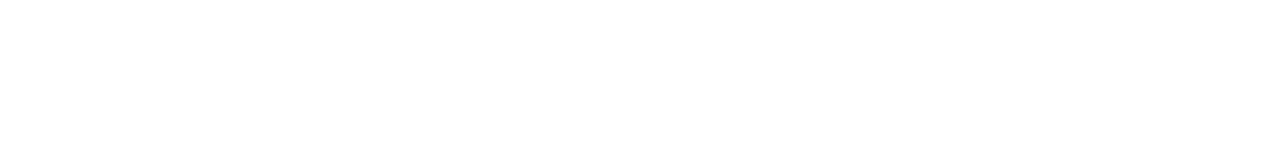
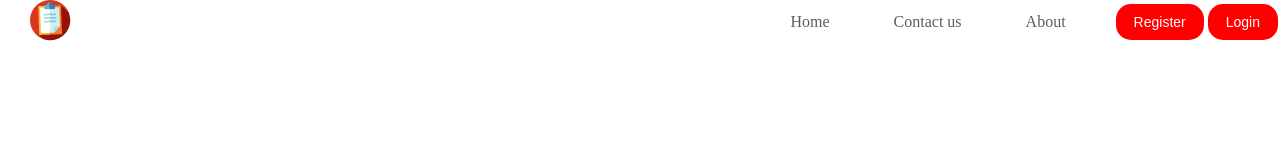
Before and after one commit to LucianCumpata/TW-Project, a plain HTML site: page index.html in a window 1280 px wide. Drawn offline with Linux system fonts and the light colour scheme.

Commit message:
navigation bar created

```diff
--- a/css/style-sheet.css
+++ b/css/style-sheet.css
@@ -0,0 +1,126 @@
+/* style-ul pentru bara de navigare si butoanele de login si register(andreea)*/
+ul {
+    list-style-type: none;
+    margin: 0;
+    padding: 0;
+    overflow: hidden;
+    background-color: white;
+    position: fixed;
+    top: 0;
+    width: 100%;
+
+}
+
+li {
+    float: right;
+}
+
+li a {
+    display: block;
+    color: #4d4d4d;
+    text-align: center;
+    padding: 14px 16px;
+    text-decoration: none;
+}
+
+li a:hover:not(.active){
+    color: #54dbff;
+}
+
+li a:hover.button{
+    color: white;
+    background-color: #29a0a2;
+}
+
+a:hover.button{
+    color: white;
+    background-color: #29a0a2;
+}
+
+.active{
+    color: #4CAF50;
+}
+
+.button{
+    background-color: red;
+    border-radius: 15px;
+    color: white;
+    padding: 10px 18px;
+    text-align: center;
+    text-decoration: none;
+    display: inline-block;
+    font-family: "Arial";
+    font-size: 14px;
+    margin: 4px 2px;
+    cursor: pointer;
+}
+
+.button.big{
+    font-size: 16px;
+    padding: 14px 50px;
+}
+
+#header {
+    background: #fff;
+    color: #555f66;
+    cursor: default;
+    height: 3em;
+    left: 0;
+    line-height: 1em;
+    position: fixed;
+    top: 0;
+    width: 100%;
+    z-index: 10000;
+}
+
+#header nav > ul {
+    list-style: none;
+    margin: 0;
+    padding-left: 0;
+}
+
+#header nav > ul > li {
+    border-radius: 6px;
+    display: inline-block;
+    margin-left: 2em;
+    padding-left: 0;
+}
+
+#header nav > ul > li a {
+    -moz-transition: color 0.2s ease-in-out;
+    -webkit-transition: color 0.2s ease-in-out;
+    -o-transition: color 0.2s ease-in-out;
+    -ms-transition: color 0.2s ease-in-out;
+    transition: color 0.2s ease-in-out;
+    color: #555f66;
+    display: inline-block;
+    text-decoration: none;
+}
+
+#header nav > ul > li a:hover.button {
+    color: white;
+}
+
+#header nav > ul > li a.button {
+    color: white;
+}
+
+#header nav > ul > li a:hover:not(.button) {
+    color: #54dbff;
+}
+
+#header nav > ul > li:first-child {
+    margin-left: 0;
+}
+
+#header h1 {
+    color: #666f77;
+    font-weight: 500;
+    height: inherit;
+    left: 1.25em;
+    line-height: inherit;
+    margin: 0;
+    padding: 0;
+    position: absolute;
+    top: 0;
+}
--- a/index.html
+++ b/index.html
@@ -8,8 +8,18 @@
     <title>Anonymous Feedback Tool</title>
 </head>
 <body>
-<header>
-
+<!-- codul pentru bara de navigare -->
+    <header id="header">
+    <nav id="nav">
+<ul>
+   <li> <a href="login.html" class="button"> Login </a> </li>
+   <li><a href="register.html" class="button"> Register </a>  </li>
+   <li> <a href="about.html"> About </a> </li>
+   <li><a href="contact_us.html"> Contact us </a>  </li>
+   <li><a href="index.html">Home</a></li>
+    <h1> <img src="images/logo40x40.png" > </h1>
+</ul>
+    </nav>
 </header>
 <!--Implementation -->
 </body>
```
Also changed, not shown: about.html (added, +22 -0 lines), contact_us.html (added, +22 -0 lines), images/logo40x40.png (added), login.html (added), register.html (added).
